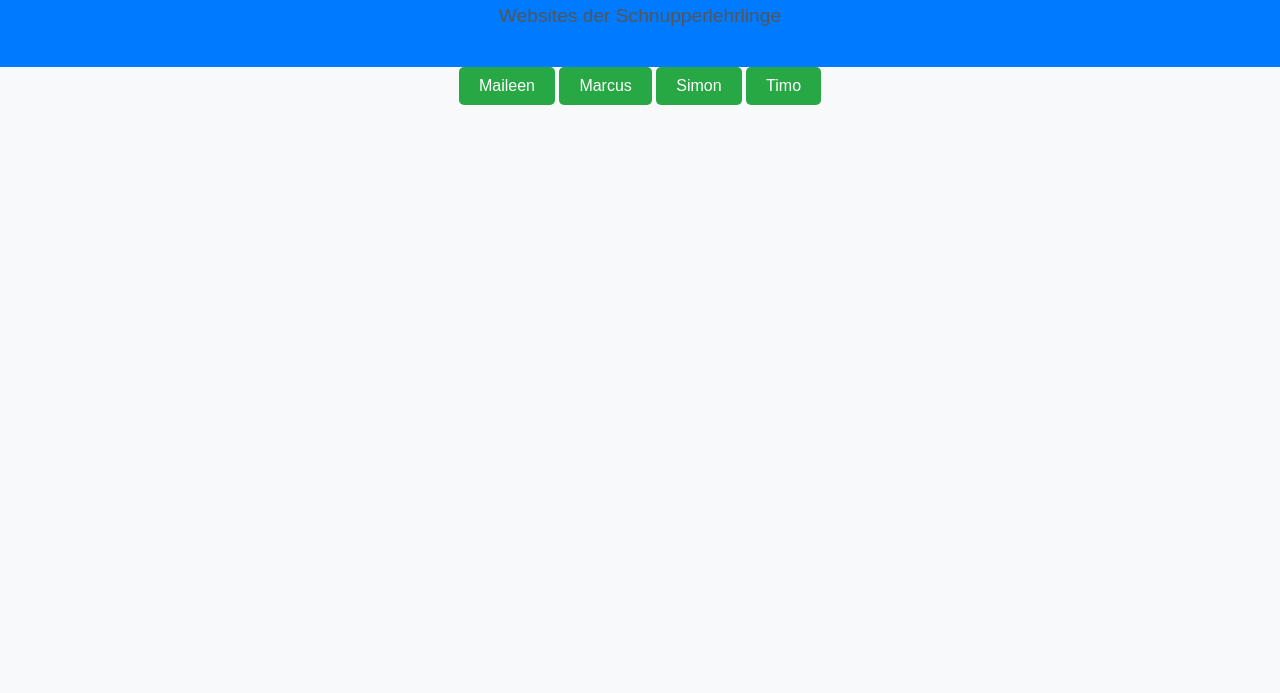
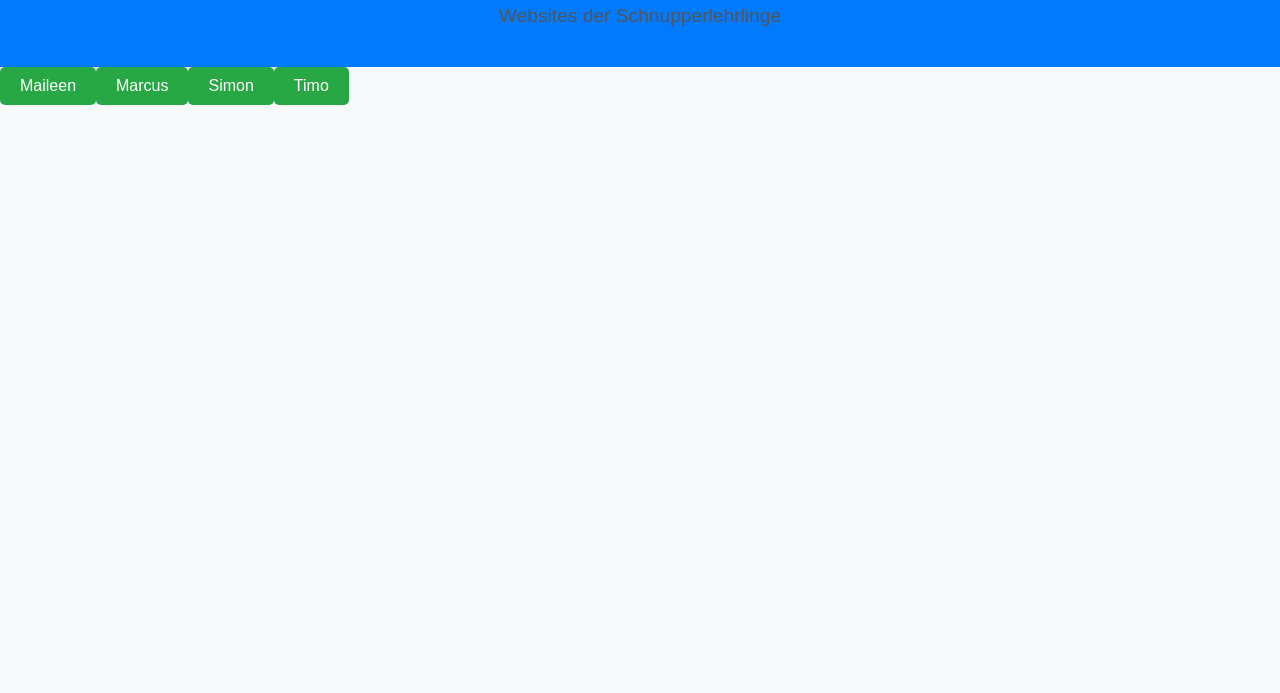
Before and after one commit to Matteo406/schnuppertag, a plain HTML site: page index.html in a window 1280 px wide. Shown: the part 107-800 px from the top of the page. Drawn offline with Linux system fonts and the light colour scheme.

Commit message:
update css

```diff
--- a/styles.css
+++ b/styles.css
@@ -41,4 +41,8 @@ button {
   border-radius: 5px;
 }
 
+.subpages {
+  display: flex;
+}
+
 /* Add more styles as needed */
```
